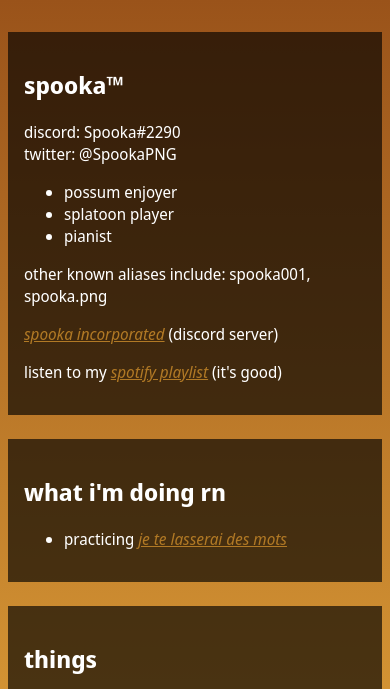
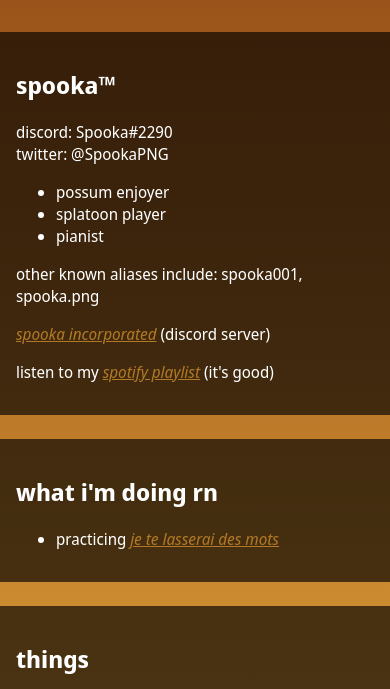
Before and after one commit to Spooka-001/Spooka-001.github.io, a plain HTML site: page index.html in a window 390 px wide. Shown: the top 689 px of the page. Drawn offline with Linux system fonts and the light colour scheme; grey boxes are pictures that could not be loaded.

Commit message:
Update styles.css

```diff
--- a/styles.css
+++ b/styles.css
@@ -27,8 +27,8 @@ a {
 }
 @media (max-width: 800px) {
   section {
-    margin-left: -8px;
-    margin-right: -8px;
-    /* width: calc(100% + 16px); */
+    margin-left: -1em;
+    margin-right: -1em;
+    /* width: calc(100% + 2em); */
   }
 }
```
